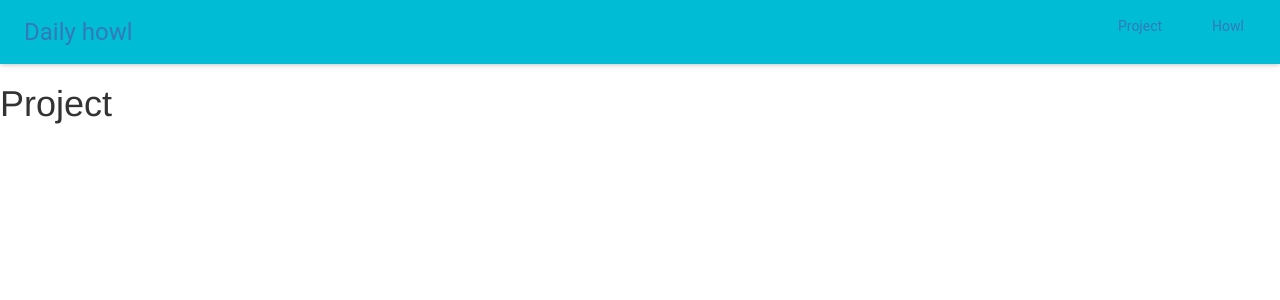
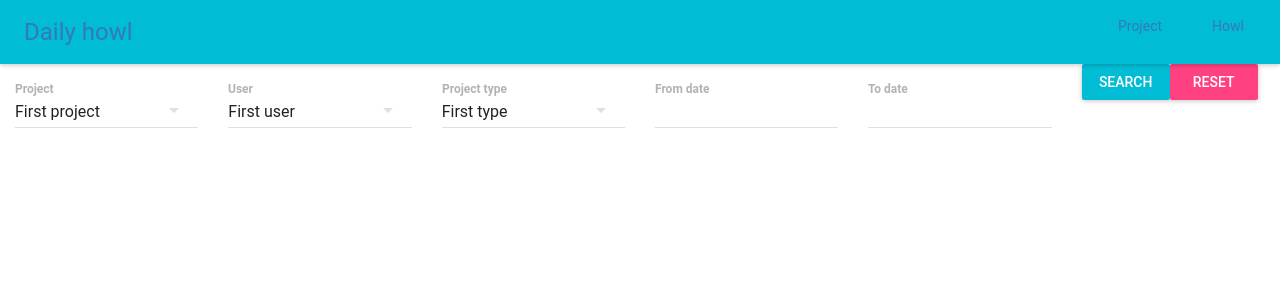
Before and after one commit to marossmrek/project_manager, a React (Create React App) app: page /project in a window 1280 px wide. Shown: the top 300 px of the page. Built offline with nearby package versions, Linux system fonts and the light colour scheme.

Commit message:
Project search filter

```diff
--- /dev/null
+++ b/src/Filter.js
@@ -0,0 +1,137 @@
+import React from 'react';
+
+import SelectField from 'material-ui/SelectField';
+import MenuItem from 'material-ui/MenuItem';
+import RaisedButton from 'material-ui/RaisedButton';
+import DatePicker from 'material-ui/DatePicker';
+
+class Filter extends React.Component {
+    constructor(props) {
+        super(props);
+        this.state = {
+            filterValue: {
+                searchProject: 1,
+                searchUser: 1,
+                searchProjectType: 1,
+                searchMinDate: undefined,
+                searchMaxDate: undefined
+            }
+        };
+    }
+
+    handleSearchProject(event, index, value) {
+        this.handleFilterValues("searchProject", value);
+    }
+
+    handleSearchUser(event, index, value) {
+        this.handleFilterValues("searchUser", value);
+    }
+
+    handleSearchProjectType(event, index, value) {
+        this.handleFilterValues("searchProjectType", value);
+    }
+
+    handleMinDate(event, date) {
+        this.handleFilterValues("searchMinDate", date);
+    }
+
+    handleMaxDate(event, date) {
+        // set the time to the end of the day
+        date.setHours(23, 59, 59, 999);
+        this.handleFilterValues("searchMaxDate", date);
+    }
+
+    handleSearchButton() {
+        console.log(this.state.filterValue);
+    }
+
+    handleCancelButton = () => {
+        this.handleFilterValues();
+    };
+
+    handleFilterValues(filterName = null, newFilterValue = null) {
+        let newFilter = !filterName && !newFilterValue ? {
+            searchProject: 1,
+            searchUser: 1,
+            searchProjectType: 1,
+            searchMinDate: undefined,
+            searchMaxDate: undefined
+        } : {...this.state.filterValue, [filterName]: newFilterValue};
+        this.setState({filterValue: newFilter});
+    }
+
+    render() {
+        return (
+            <div className="row">
+                <div className="col-md-4 col-lg-2">
+                    <SelectField
+                        floatingLabelText="Project"
+                        value={this.state.filterValue.searchProject}
+                        fullWidth={true}
+                        onChange={this.handleSearchProject.bind(this)}
+                    >
+                        <MenuItem value={1} primaryText="First project"/>
+                        <MenuItem value={2} primaryText="Second project"/>
+                        <MenuItem value={3} primaryText="Third project"/>
+                    </SelectField>
+                </div>
+                <div className="col-md-4 col-lg-2">
+                    <SelectField
+                        floatingLabelText="User"
+                        value={this.state.filterValue.searchUser}
+                        fullWidth={true}
+                        onChange={this.handleSearchUser.bind(this)}
+                    >
+                        <MenuItem value={1} primaryText="First user"/>
+                        <MenuItem value={2} primaryText="Second user"/>
+                        <MenuItem value={3} primaryText="Third user"/>
+                    </SelectField>
+                </div>
+                <div className="col-md-4 col-lg-2">
+                    <SelectField
+                        floatingLabelText="Project type"
+                        value={this.state.filterValue.searchProjectType}
+                        fullWidth={true}
+                        onChange={this.handleSearchProjectType.bind(this)}
+                    >
+                        <MenuItem value={1} primaryText="First type"/>
+                        <MenuItem value={2} primaryText="Second type"/>
+                        <MenuItem value={3} primaryText="Third type"/>
+                    </SelectField>
+                </div>
+                <div className="col-md-6 col-lg-2">
+                    <DatePicker
+                        floatingLabelText="From date"
+                        floatingLabelFixed={true}
+                        onChange={this.handleMinDate.bind(this)}
+                        fullWidth={true}
+                        maxDate={new Date()}
+                        value={this.state.filterValue.searchMinDate}
+                        autoOk={true}
+                        cancelLabel="Cancel"
+                        okLabel="OK"
+                    />
+                </div>
+                <div className="col-md-6 col-lg-2">
+                    <DatePicker
+                        floatingLabelText="To date"
+                        floatingLabelFixed={true}
+                        onChange={this.handleMaxDate.bind(this)}
+                        fullWidth={true}
+                        maxDate={new Date()}
+                        value={this.state.filterValue.searchMaxDate}
+                        autoOk={true}
+                        cancelLabel="Cancel"
+                        okLabel="OK"
+                    />
+                </div>
+                <div className="col-md-12 col-lg-2">
+                    <RaisedButton onClick={this.handleSearchButton.bind(this)} label="Search" primary={true}/>
+                    <RaisedButton onClick={this.handleCancelButton.bind(this)} label="Reset" secondary={true}/>
+                </div>
+            </div>
+        );
+    }
+}
+
+export default Filter;
--- a/src/Project.js
+++ b/src/Project.js
@@ -1,10 +1,12 @@
 import React from 'react';
+
+import Filter from './Filter';
 
 class Project extends React.Component {
     render() {
         return (
-            <div>
-                <h1>Project</h1>
+            <div className="container-fluid">
+                <Filter/>
             </div>
         );
     }
```
